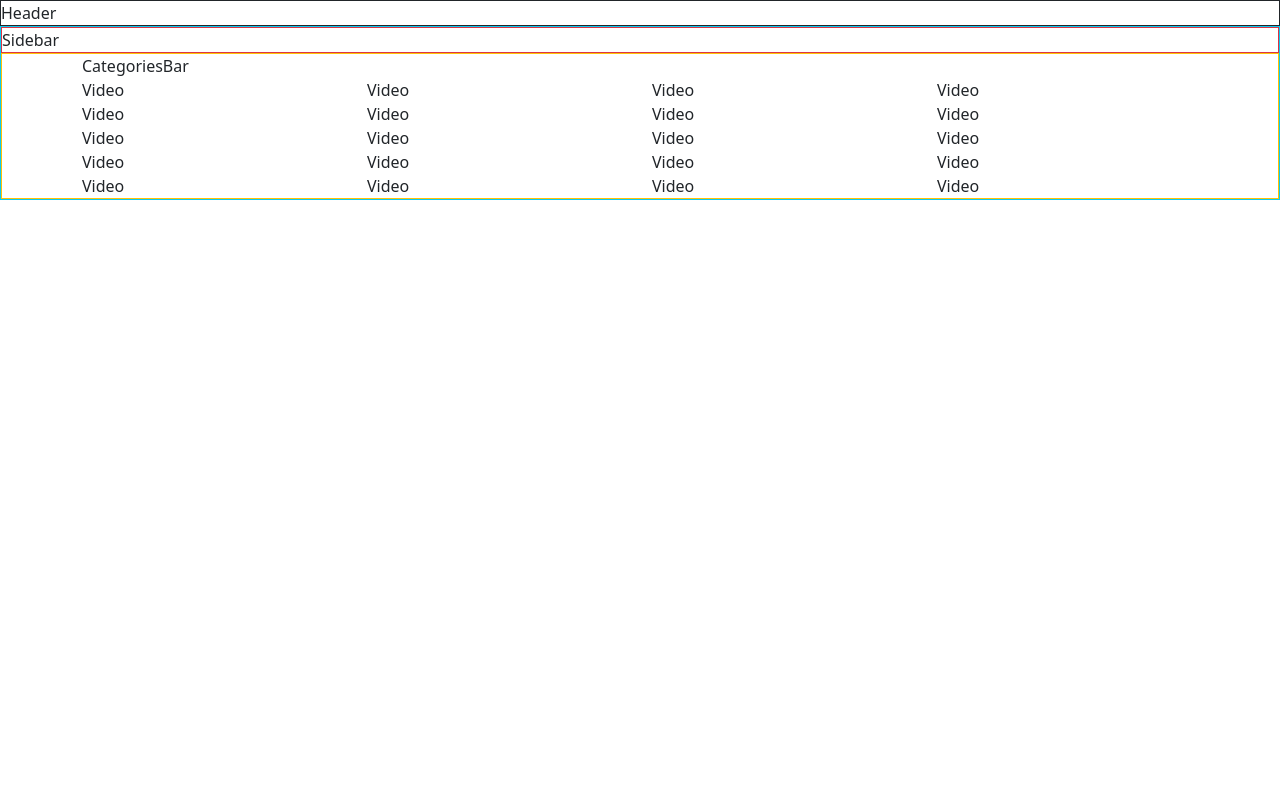
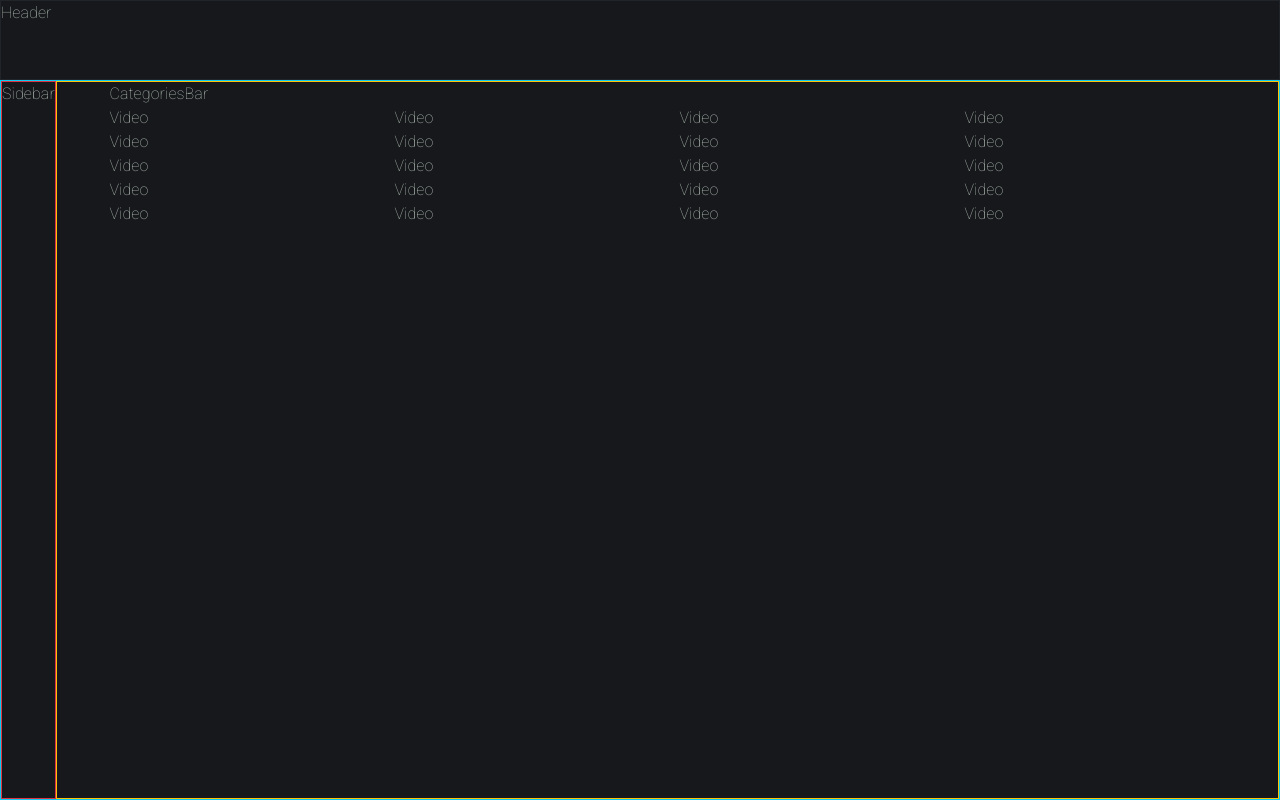
Before and after one commit to yashik777-nb/youtube-clone, a React (Create React App) app: page / in a window 1280 px wide. Built offline with nearby package versions, Linux system fonts and the light colour scheme.

Commit message:
SCSS setup

```diff
--- a/src/App.js
+++ b/src/App.js
@@ -1,4 +1,5 @@
 import React from "react";
+import "./_app.scss";
 
 import { Container } from "react-bootstrap";
 
--- /dev/null
+++ b/src/_app.scss
@@ -0,0 +1,4 @@
+.app__container {
+  display: flex;
+  height: 90vh;
+}
--- a/src/_base.scss
+++ b/src/_base.scss
@@ -1,5 +1,24 @@
+@import url("https://fonts.googleapis.com/css2?family=Roboto:wght@100&display=swap");
+
 $text-color: #b1bdb4;
 
 $black-primary: #16181b;
 $black-secondary: #121417;
 $border-color: #4c4c4c;
+
+$breakpoint-medium: 1224px;
+$breakpoint-small: 520px;
+
+* {
+  margin: 0;
+  padding: 0;
+  box-sizing: border-box;
+}
+
+body {
+  background: $black-primary;
+  background-attachment: fixed;
+  color: $text-color;
+  font-family: "Roboto", sans-serif;
+  letter-spacing: 0.1px;
+}
--- a/src/components/header/Header.js
+++ b/src/components/header/Header.js
@@ -2,7 +2,7 @@ import React from "react";
 import "./_header.scss";
 
 function Header() {
-  return <div className="border border-dark">Header</div>;
+  return <div className="header border border-dark">Header</div>;
 }
 
 export default Header;
--- a/src/components/header/_header.scss
+++ b/src/components/header/_header.scss
@@ -0,0 +1,3 @@
+.header {
+  height: 10vh;
+}
--- a/src/index.js
+++ b/src/index.js
@@ -5,4 +5,6 @@ import App from "./App";
 
 import "bootstrap/dist/css/bootstrap.min.css";
 
+import "./_base.scss";
+
 ReactDOM.render(<App />, document.getElementById("root"));
```
